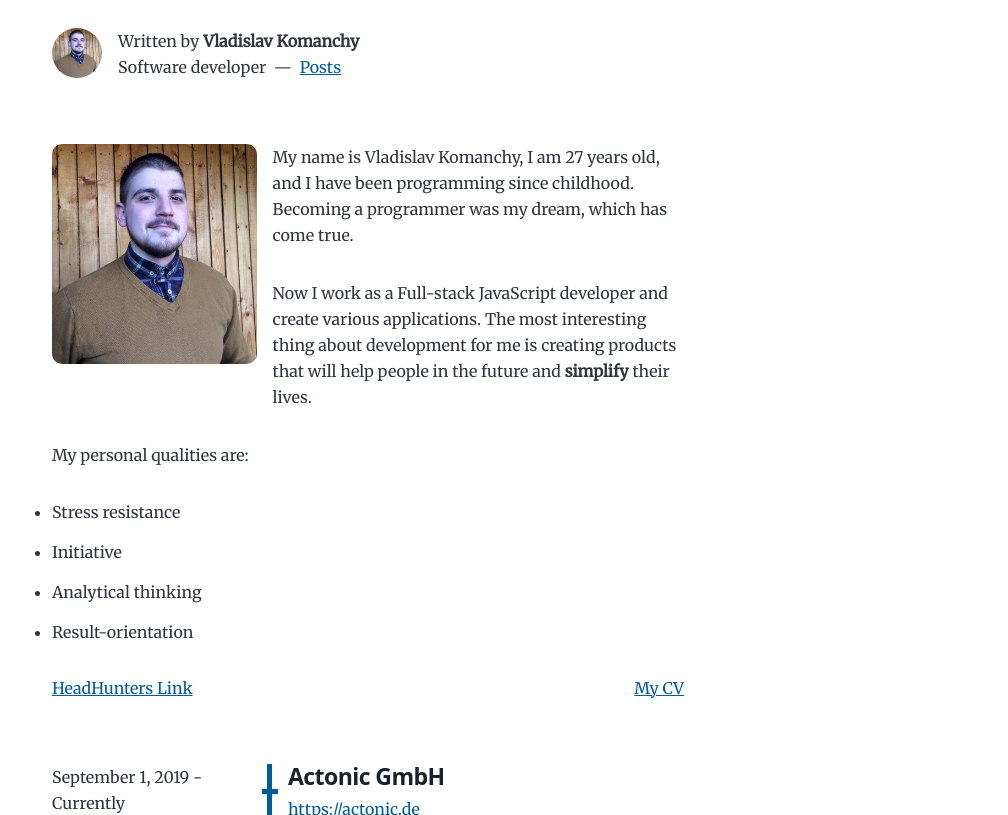
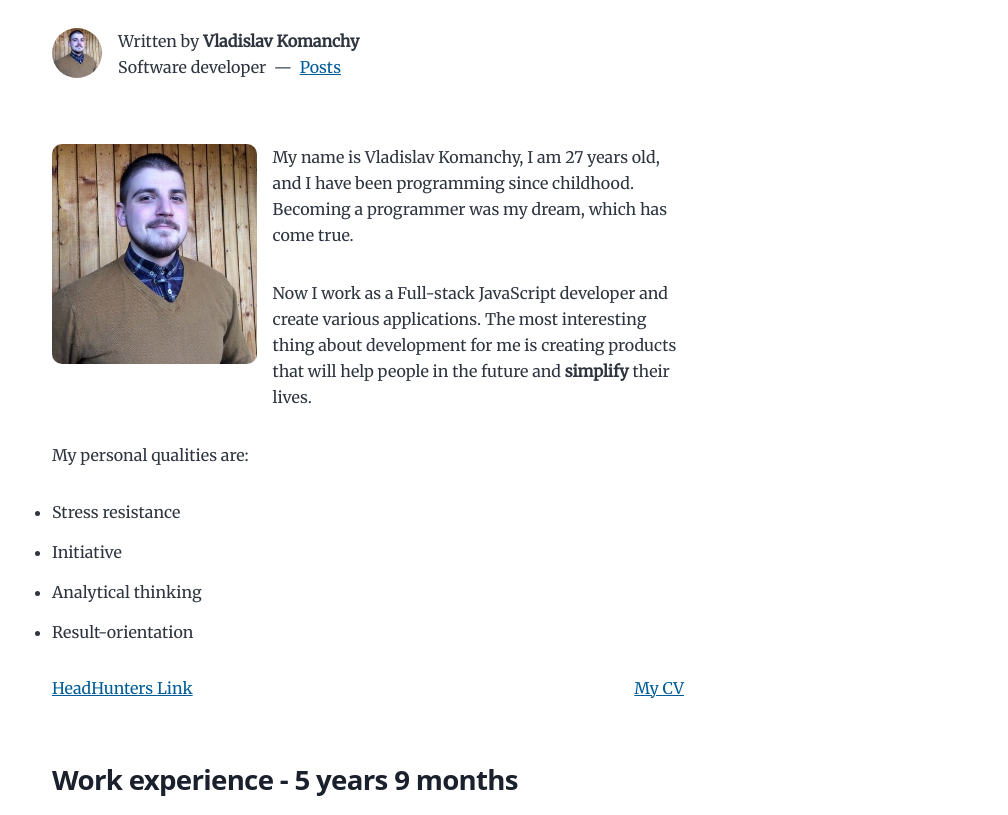
Before and after one commit to nicktorn89/gatsby-blog, a Gatsby site: page /about in a window 1280 px wide. Shown: the part 89-904 px from the top of the page, without its empty margins (272-1280 px from the left). Built offline with nearby package versions, Linux system fonts and the light colour scheme; Gatsby itself is replaced by a stand-in of ours.

Commit message:
feat: refactoring for ExperienceWidget

```diff
--- a/src/components/ExperienceWidget/ExperienceWidget.jsx
+++ b/src/components/ExperienceWidget/ExperienceWidget.jsx
@@ -1,4 +1,4 @@
-import React from 'react';
+import React, { useMemo } from 'react';
 import { DateTime } from 'luxon';
 
 import experienceData from './experienceData.json';
@@ -7,30 +7,73 @@ import './style.css';
 import { WorkDescription } from './WorkDescription/WorkDescription';
 
 export const ExperienceWidget = () => {
-  // TODO: Count total
-  // const totalExperience =
-  return (
-    <div className='experience-widget-container'>
-      {experienceData.map(
-        ({
-          id,
-          startDate,
-          endDate,
-          workplace,
-          workDescription,
-          workplaceLink,
-          positionName,
-        }) => {
+  const datesInDateTimeFormat = useMemo(
+    () =>
+      experienceData.map(({ startDate, endDate }) => {
         const start = new Date(startDate);
         const end = endDate ? new Date(endDate) : new Date();
 
         const startDt = DateTime.fromJSDate(start);
         const endDt = DateTime.fromJSDate(end);
 
-          const startDateFormatted = startDt.toLocaleString(DateTime.DATE_FULL);
+        return {
+          startDt,
+          endDt,
+        };
+      }),
+    [experienceData],
+  );
+
+  const timeDifferences = useMemo(
+    () =>
+      datesInDateTimeFormat.map(({ startDt, endDt }) => {
+        const { years, months } = endDt
+          .diff(startDt, ['years', 'months'])
+          .toObject();
+
+        return { years, months };
+      }),
+    [datesInDateTimeFormat],
+  );
+
+  const totalExperience = useMemo(() => {
+    const firstWorkplaceDateTimes =
+      datesInDateTimeFormat[experienceData.length - 1];
+
+    return DateTime
+      .now()
+      .diff(firstWorkplaceDateTimes.startDt, ['years', 'months'])
+      .toObject();
+  }, [datesInDateTimeFormat]);
+
+  return (
+    <>
+      <h3 className='total-experience'>
+        Work experience - {totalExperience?.years} years{' '}
+        {Math.floor(totalExperience?.months)} months
+      </h3>
+
+      <div className='experience-widget-container'>
+        {experienceData.map(
+          (
+            {
+              id,
+              endDate,
+              workplace,
+              workDescription,
+              workplaceLink,
+              positionName,
+            },
+            index,
+          ) => {
+            const { years, months } = timeDifferences[index] || {};
+            const { startDt, endDt } = datesInDateTimeFormat[index] || {};
+
+            const startDateFormatted = startDt.toLocaleString(
+              DateTime.DATE_FULL,
+            );
+
             const endDateFormatted = endDt.toLocaleString(DateTime.DATE_FULL);
-
-          const { years, months } = endDt.diff(startDt, ['years', 'months']).toObject();
 
             return (
               <div key={id} id={id} className='workplace-item'>
@@ -38,9 +81,7 @@ export const ExperienceWidget = () => {
                   <p className='workplace-dates-text'>
                     {startDateFormatted} -{' '}
                     {endDate ? endDateFormatted : 'Currently'}
-
                     <br />
-
                     {years >= 1 && `${Math.ceil(years)} years `}
                     {months && `${Math.ceil(months)} months`}
                   </p>
@@ -69,5 +110,6 @@ export const ExperienceWidget = () => {
           },
         )}
       </div>
+    </>
   );
 };
```
Lines whose indentation alone changed are shown as unchanged.
